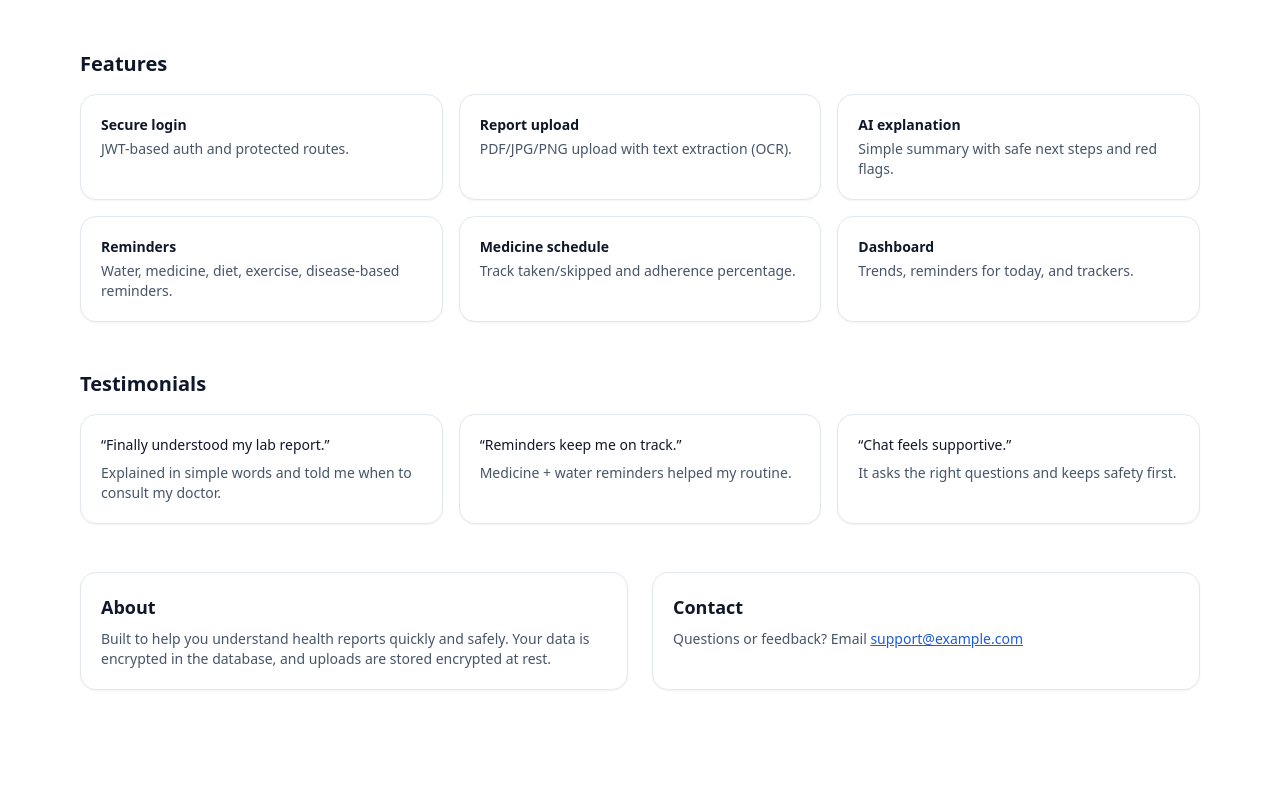
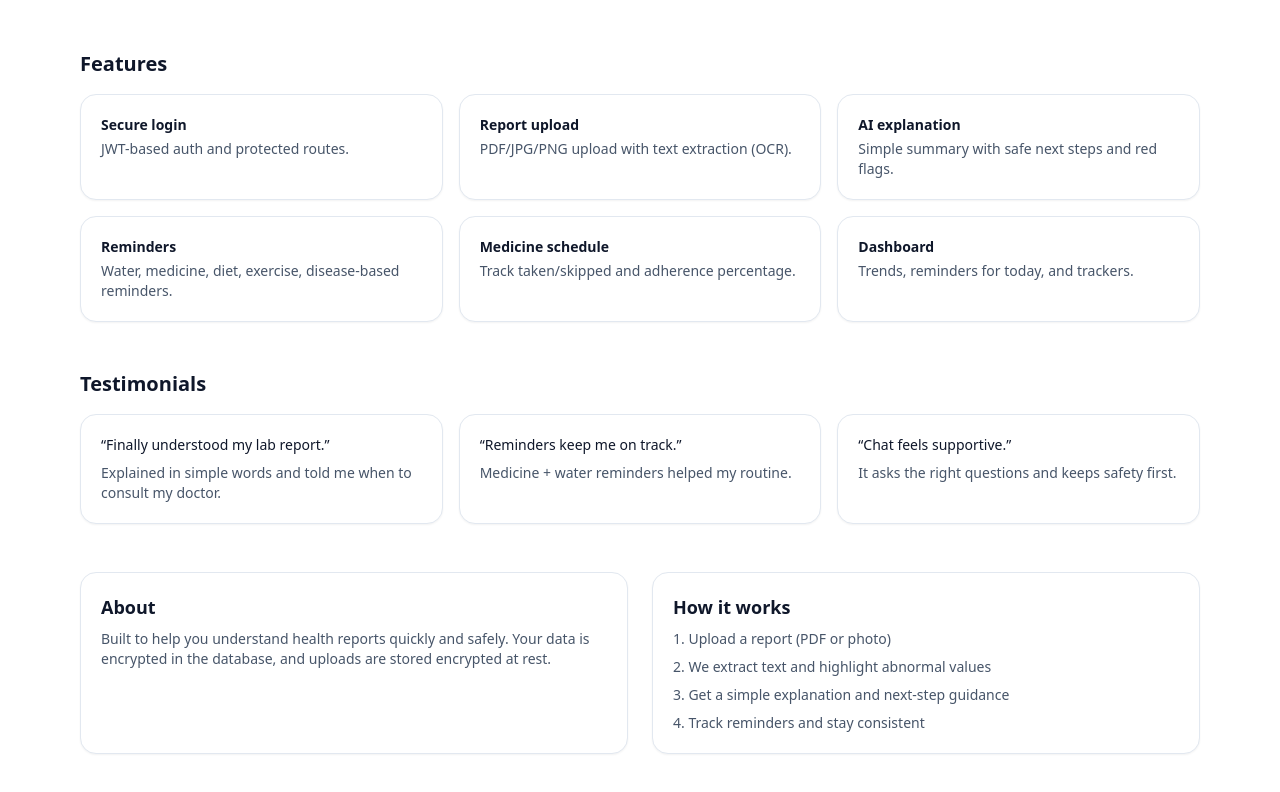
Before and after one commit to dimpulraguri/ai-medical-interpreter, a Next.js app in the folder apps/web/: page / in a window 1280 px wide. Shown: the part 529-1321 px from the top of the page. Before the commit the page ends 1267 px from the top, so only its background shows below. Built offline with nearby package versions, Linux system fonts and the light colour scheme; no server answers.

Commit message:
Replace contact with how-it-works section

```diff
--- a/apps/web/src/app/page.tsx
+++ b/apps/web/src/app/page.tsx
@@ -93,13 +93,13 @@ export default function HomePage() {
             </p>
           </Card>
           <Card>
-            <h2 className="text-lg font-semibold">Contact</h2>
-            <p className="mt-2 text-sm text-slate-600 dark:text-slate-300">
-              Questions or feedback? Email{" "}
-              <a className="text-brand-700 underline dark:text-brand-300" href="mailto:support@example.com">
-                support@example.com
-              </a>
-            </p>
+            <h2 className="text-lg font-semibold">How it works</h2>
+            <ol className="mt-2 space-y-2 text-sm text-slate-600 dark:text-slate-300">
+              <li>1. Upload a report (PDF or photo)</li>
+              <li>2. We extract text and highlight abnormal values</li>
+              <li>3. Get a simple explanation and next-step guidance</li>
+              <li>4. Track reminders and stay consistent</li>
+            </ol>
           </Card>
         </div>
       </section>
```
